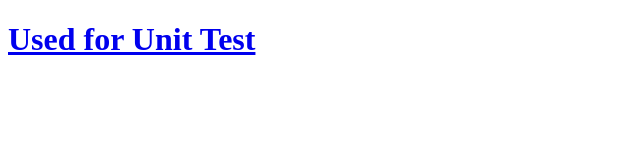
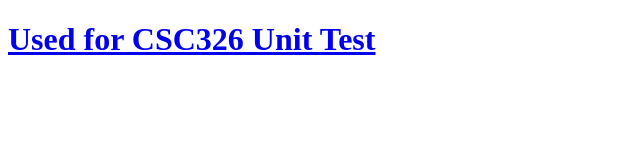
Before and after one commit to lukeyi147/lukeyi147.github.io, a plain HTML site: page index.html in a window 1280 px wide. Shown: the whole page, without its empty margins (0-640 px from the left). Drawn offline with Linux system fonts and the light colour scheme.

Commit message:
Update index.html

```diff
--- a/index.html
+++ b/index.html
@@ -1,6 +1,6 @@
 <!DOCTYPE html>
 <html>
 <body>
-<h1><a href="http://www.eecg.toronto.edu/~jzhu/csc326/csc326an.html">Used for Unit Test</a></h1>
+<h1><a href="http://www.eecg.toronto.edu/~jzhu/csc326/csc326an.html">Used for CSC326 Unit Test</a></h1>
 </body>
 </html>
```
